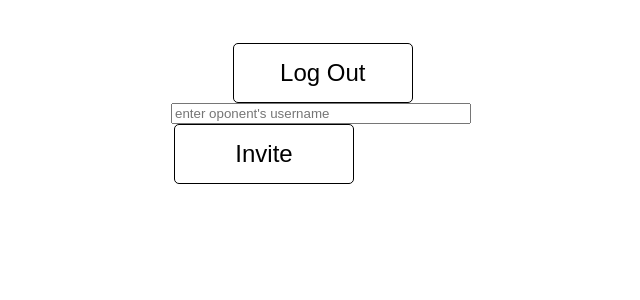
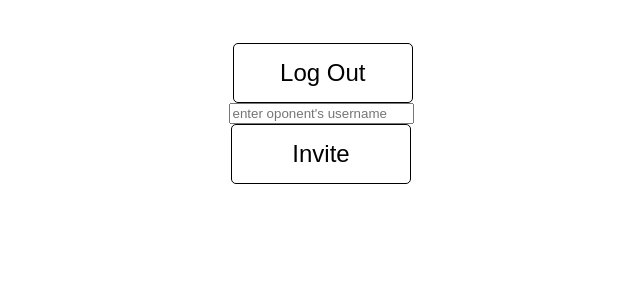
Before and after one commit to hristo10000/Quiz-Game, a React (Create React App) app: page /home in a window 1280 px wide. Shown: the top 300 px of the page, without its empty margins (319-959 px from the left). Built offline with nearby package versions, Linux system fonts and the light colour scheme; no server answers.

Commit message:
big layout changes

```diff
--- a/src/components/Home/home.jsx
+++ b/src/components/Home/home.jsx
@@ -39,13 +39,9 @@ function Home() {
 
       <Link to="/logout"><CustomButton text="Log Out" /></Link>
 
-      <div className="InviteSearch">
-
       <input onChange={handleChange} type="text" placeholder="enter oponent's username" />
 
       <CustomButton onClick={sendInvite} type="submit" text="Invite" />
-
-      </div>
 
       {invitation && (
         <Invitation
@@ -53,7 +49,7 @@ function Home() {
           gameId={invitation.game_id.toString()}
           channel={invitation.channel}
         />
-      ) }
+      )}
     </>
   );
 }
```
Lines whose indentation alone changed are shown as unchanged.
